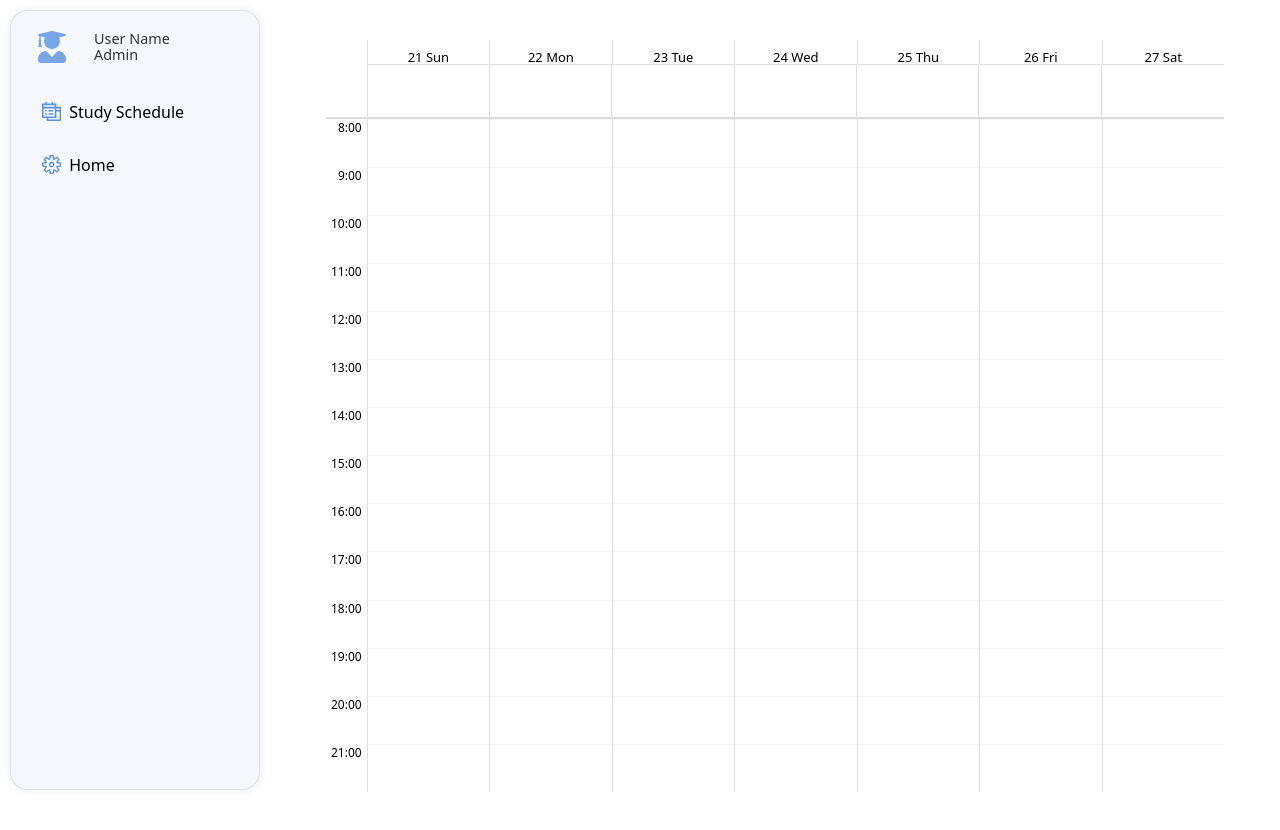
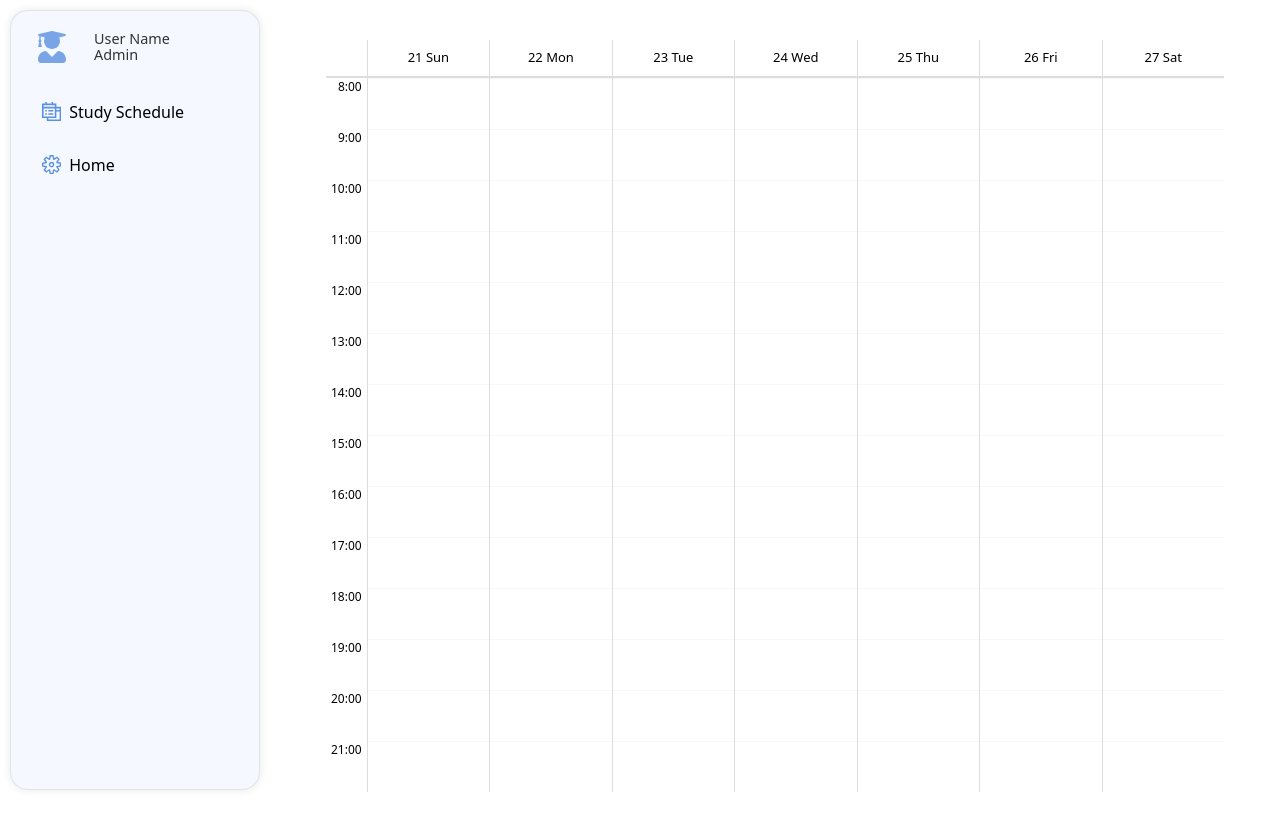
Before and after one commit to Patriot0911/front-med-scheduler, a Next.js app: page /schedule in a window 1280 px wide. Built offline with nearby package versions, Linux system fonts and the light colour scheme.

Commit message:
changed calendar css

```diff
--- a/src/app/schedule/calendar.css
+++ b/src/app/schedule/calendar.css
@@ -11,12 +11,18 @@
   border: 1px solid hsl(var(--border));
 }
 
+.rbc-allday-cell {
+  display: none;
+}
+
 /* headers */
 .rbc-header {
   padding: 8px 0;
   font-size: 13px;
   font-weight: 500;
   background: hsl(var(--muted));
+  cursor: pointer;
+  border: none;
 }
 
 /* hours */
```
